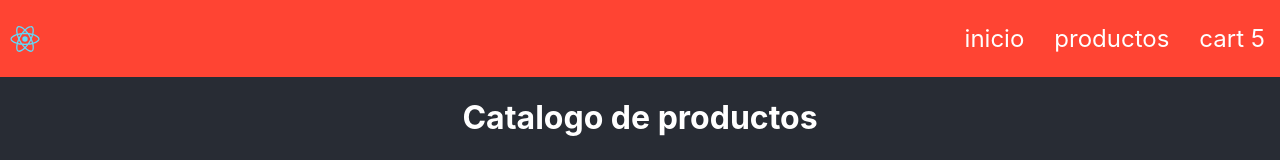
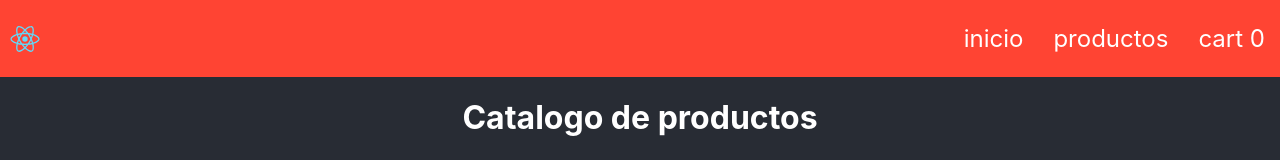
Before and after one commit to micaquijano/zibaReact, a React (Create React App) app: page / in a window 1280 px wide. Shown: the top 160 px of the page. Built offline with nearby package versions, Linux system fonts and the light colour scheme.

Commit message:
to add para obtener el state desde el padre tipo callback

```diff
--- a/src/components/ItemCount.js
+++ b/src/components/ItemCount.js
@@ -1,7 +1,6 @@
 import { useState, useEffect } from "react";
 
-export const ItemCount = ({ stock, initial }) => {
-    const [count, setCount] = useState(Number(initial));
+export const ItemCount = ({ stock, initial, toAdd }) => {
     const [currentInput, setCurrentInput] = useState(Number(initial));
     return <>
         <div>
@@ -10,7 +9,7 @@ export const ItemCount = ({ stock, initial }) => {
             <button disabled={currentInput >= stock} onClick={() => setCurrentInput(currentInput + 1)}>+</button>
         </div>
         <div>
-            <button disabled={!stock || currentInput > stock} onClick={() => setCount(currentInput)} >Agregar al carrito</button>
+            <button disabled={!stock || currentInput > stock} onClick={() => toAdd(currentInput)} >Agregar al carrito</button>
         </div>
     </>
 }
--- a/src/components/ItemListContainer.js
+++ b/src/components/ItemListContainer.js
@@ -2,9 +2,12 @@ import { ItemCount } from "./ItemCount";
 import { item } from "../data-fake/items";
 import { useState, useEffect } from "react";
 export const ItemListContainer = () => {
+    const [count, setCount] = useState(0);
+    useEffect( () => console.log(count), [count])
     return <>
         <h1>Catalogo de productos</h1>
         <span>Aca se visualizaran los catalogos</span>
-        <ItemCount stock={item.stock} initial="1"/>
+        <ItemCount stock={item.stock} initial="1" toAdd={(val) => setCount(val)}/>
+        {count}
     </>;
 }
--- a/src/components/NavBar.js
+++ b/src/components/NavBar.js
@@ -2,7 +2,9 @@ import logo from '../logo.svg';
 import './NavBar.css';
 
 import { CartWidget } from './CartWidget';
+import { useState } from 'react';
 function NavBar() {
+    const [count, setCount] = useState(Number(0));
     return (
         <div className="navbar">
             <div className="left_side">
@@ -11,7 +13,7 @@ function NavBar() {
             <ul className="navbar_menu">
                 <li>inicio</li>
                 <li>productos</li>
-                <li><CartWidget CantProd={5}/></li>
+                <li><CartWidget CantProd={count}/></li>
             </ul>
         </div>
     );
```
